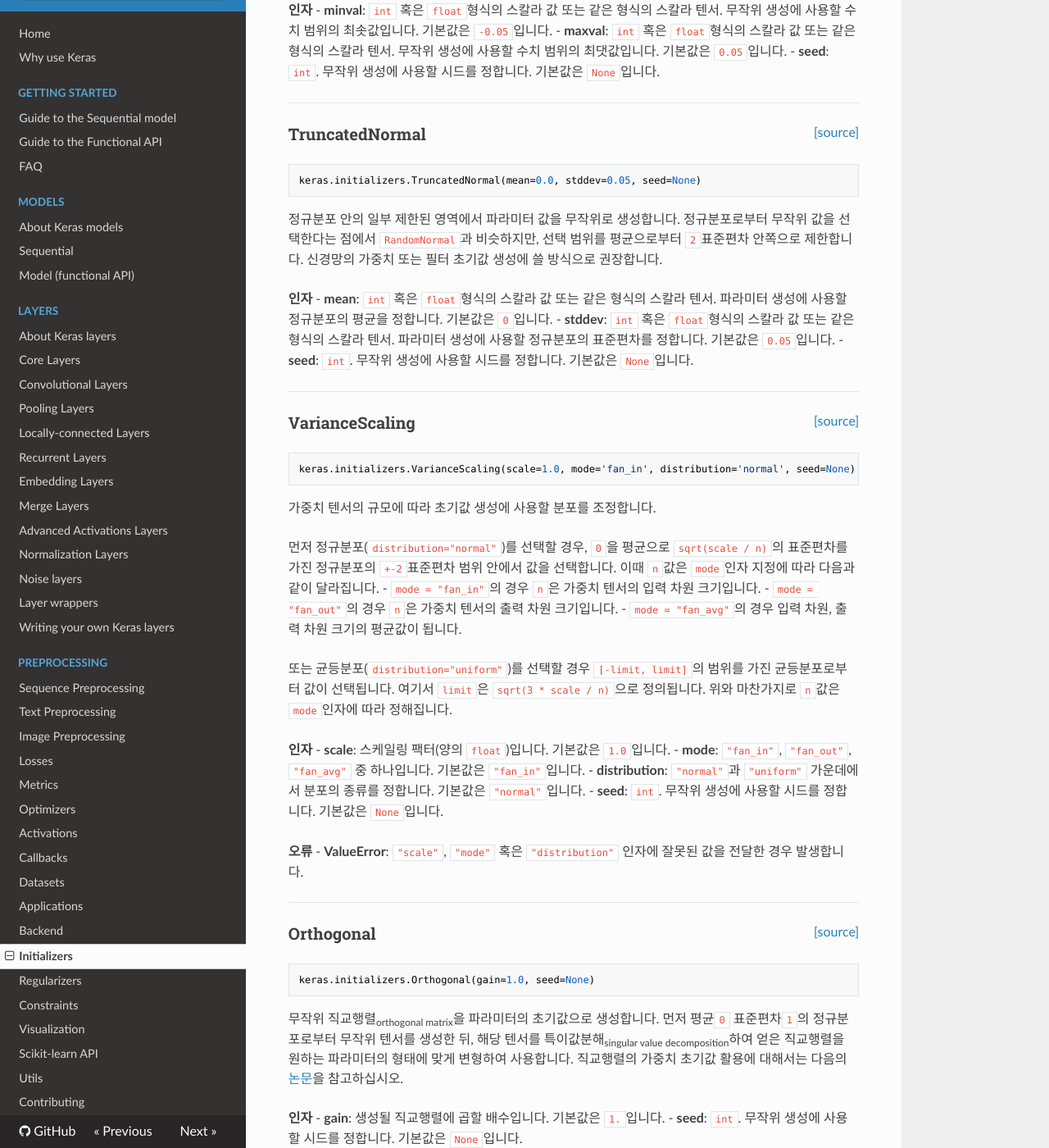
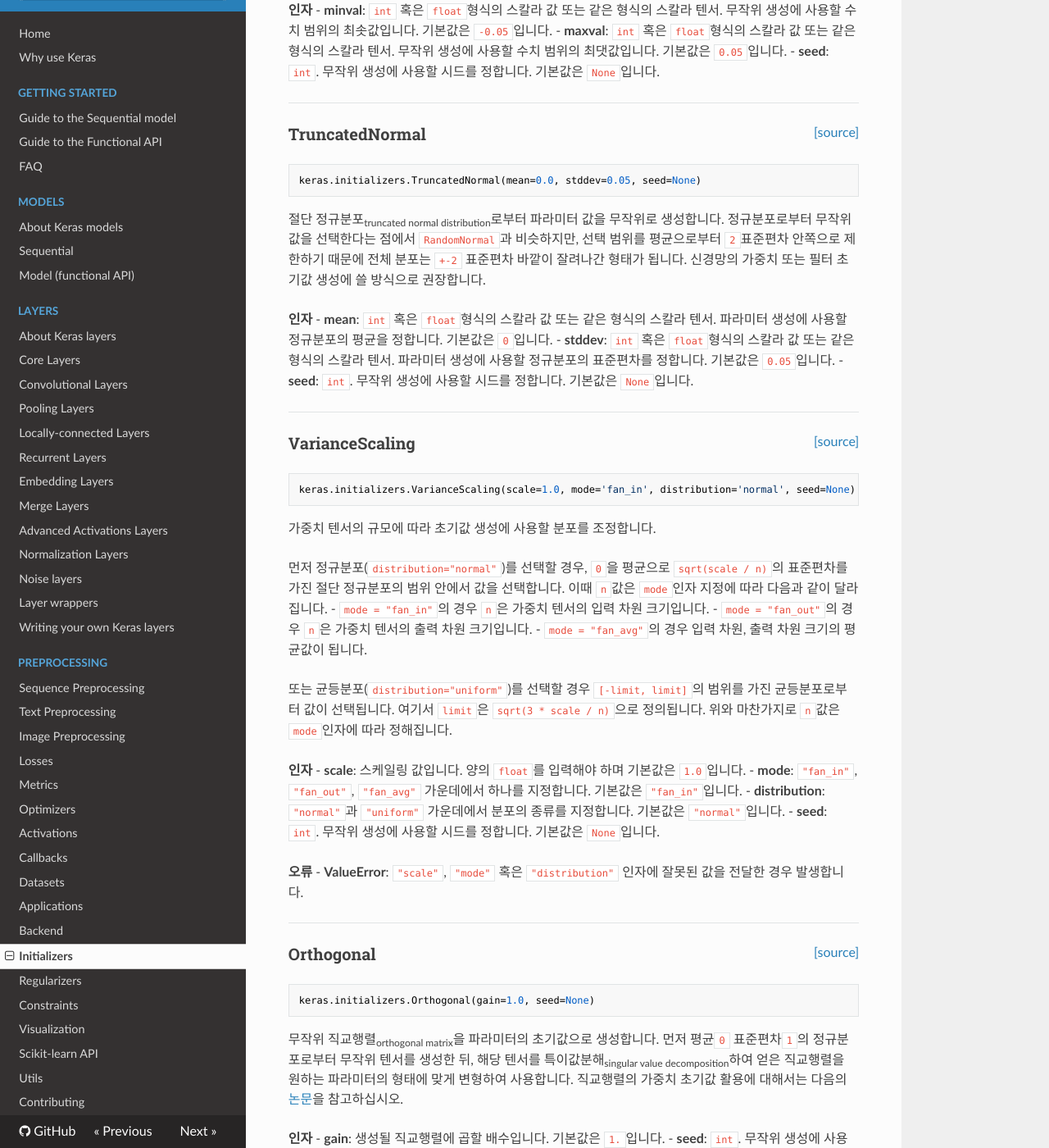
Before and after one commit to keras-team/keras-docs-ko, an MkDocs documentation site: the page built from sources/initializers.md, in a window 1280 px wide and 1400 px high, scrolled down 1695 px. Shown: the whole window at 82% size. Built offline with MkDocs 1.6.1, drawn with Linux system fonts in a browser that asks for light colours; nearby versions of some CDN libraries; some of the changed text lies outside the part shown.

Commit message:
Apply reviewer's comments

````diff
--- a/sources/initializers.md
+++ b/sources/initializers.md
@@ -78,7 +78,7 @@ __인자__
 ```python
 keras.initializers.TruncatedNormal(mean=0.0, stddev=0.05, seed=None)
 ```
-정규분포 안의 일부 제한된 영역에서 파라미터 값을 무작위로 생성합니다. 정규분포로부터 무작위 값을 선택한다는 점에서 `RandomNormal`과 비슷하지만, 선택 범위를 평균으로부터 `2`표준편차 안쪽으로 제한합니다. 신경망의 가중치 또는 필터 초기값 생성에 쓸 방식으로 권장합니다.
+절단 정규분포<sub>truncated normal distribution</sub>로부터 파라미터 값을 무작위로 생성합니다. 정규분포로부터 무작위 값을 선택한다는 점에서 `RandomNormal`과 비슷하지만, 선택 범위를 평균으로부터 `2`표준편차 안쪽으로 제한하기 때문에 전체 분포는 `+-2` 표준편차 바깥이 잘려나간 형태가 됩니다. 신경망의 가중치 또는 필터 초기값 생성에 쓸 방식으로 권장합니다.
 
 __인자__
 - __mean__: `int` 혹은 `float`형식의 스칼라 값 또는 같은 형식의 스칼라 텐서. 파라미터 생성에 사용할 정규분포의 평균을 정합니다. 기본값은 `0`입니다.
@@ -93,7 +93,7 @@ keras.initializers.VarianceScaling(scale=1.0, mode='fan_in', distribution='norma
 ```
 가중치 텐서의 규모에 따라 초기값 생성에 사용할 분포를 조정합니다.
 
-먼저 정규분포(`distribution="normal"`)를 선택할 경우, `0`을 평균으로 `sqrt(scale / n)`의 표준편차를 가진 정규분포의 `+-2`표준편차 범위 안에서 값을 선택합니다. 이때 `n`값은 `mode`인자 지정에 따라 다음과 같이 달라집니다.
+먼저 정규분포(`distribution="normal"`)를 선택할 경우, `0`을 평균으로 `sqrt(scale / n)`의 표준편차를 가진 절단 정규분포의 범위 안에서 값을 선택합니다. 이때 `n`값은 `mode`인자 지정에 따라 다음과 같이 달라집니다.
 - `mode = "fan_in"`의 경우 `n`은 가중치 텐서의 입력 차원 크기입니다.
 - `mode = "fan_out"`의 경우 `n`은 가중치 텐서의 출력 차원 크기입니다.
 - `mode = "fan_avg"`의 경우 입력 차원, 출력 차원 크기의 평균값이 됩니다.
@@ -101,9 +101,9 @@ keras.initializers.VarianceScaling(scale=1.0, mode='fan_in', distribution='norma
 또는 균등분포(`distribution="uniform"`)를 선택할 경우 `[-limit, limit]`의 범위를 가진 균등분포로부터 값이 선택됩니다. 여기서 `limit`은 `sqrt(3 * scale / n)`으로 정의됩니다. 위와 마찬가지로 `n`값은 `mode`인자에 따라 정해집니다.
 
 __인자__
-- __scale__: 스케일링 팩터(양의 `float`)입니다. 기본값은 `1.0`입니다.
-- __mode__: `"fan_in"`, `"fan_out"`, `"fan_avg"` 중 하나입니다. 기본값은 `"fan_in"`입니다.
-- __distribution__: `"normal"`과 `"uniform"` 가운데에서 분포의 종류를 정합니다. 기본값은 `"normal"`입니다.
+- __scale__: 스케일링 값입니다. 양의 `float`를 입력해야 하며 기본값은 `1.0`입니다.
+- __mode__: `"fan_in"`, `"fan_out"`, `"fan_avg"` 가운데에서 하나를 지정합니다. 기본값은 `"fan_in"`입니다.
+- __distribution__: `"normal"`과 `"uniform"` 가운데에서 분포의 종류를 지정합니다. 기본값은 `"normal"`입니다.
 - __seed__: `int`. 무작위 생성에 사용할 시드를 정합니다. 기본값은 `None`입니다.
 
 __오류__
@@ -253,7 +253,7 @@ __참조__
 
 
 ----
-신경망의 각 층에서 초기값 생성 함수는 해당 초기값 생성 함수의 이름과 동일한 문자열<sub>string</sub> 또는 호출 가능한 함수<sub>callable</sub>의 형태로 지정할 수 있습니다.
+케라스 모델의 각 층에 초기값 생성 함수를 적용하는 방법은 크게 두 가지입니다. 먼저 케라스가 제공하는 함수인 경우 `(kernel, bias 등)_initializer` 인자에 초기값 생성 함수의 이름과 동일한 문자열<sub>string</sub>을 지정하는 방법이 있습니다. 그리고 문자열 대신 호출 가능한 함수<sub>callable</sub>의 형태로 직접 지정하는 방법이 있습니다.
 
 ```python
 from keras import initializers
````
